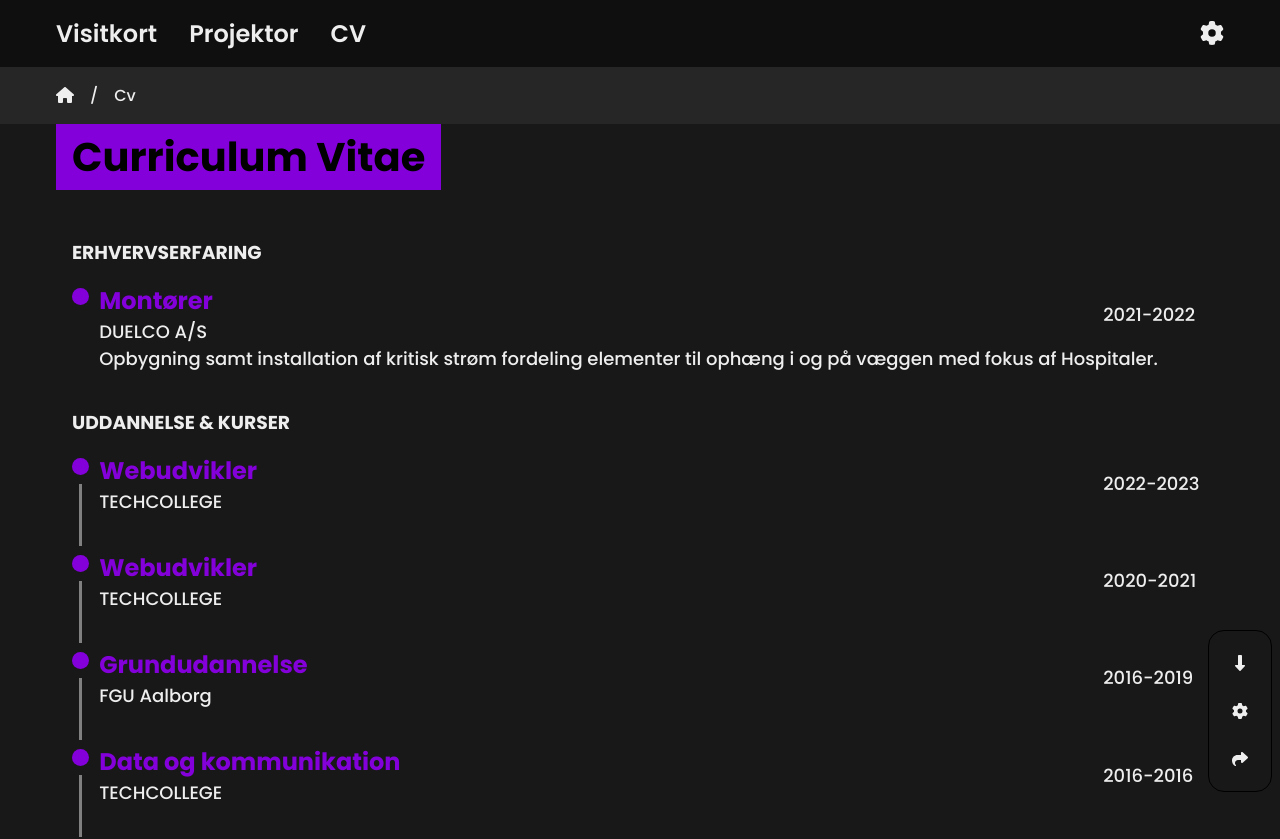
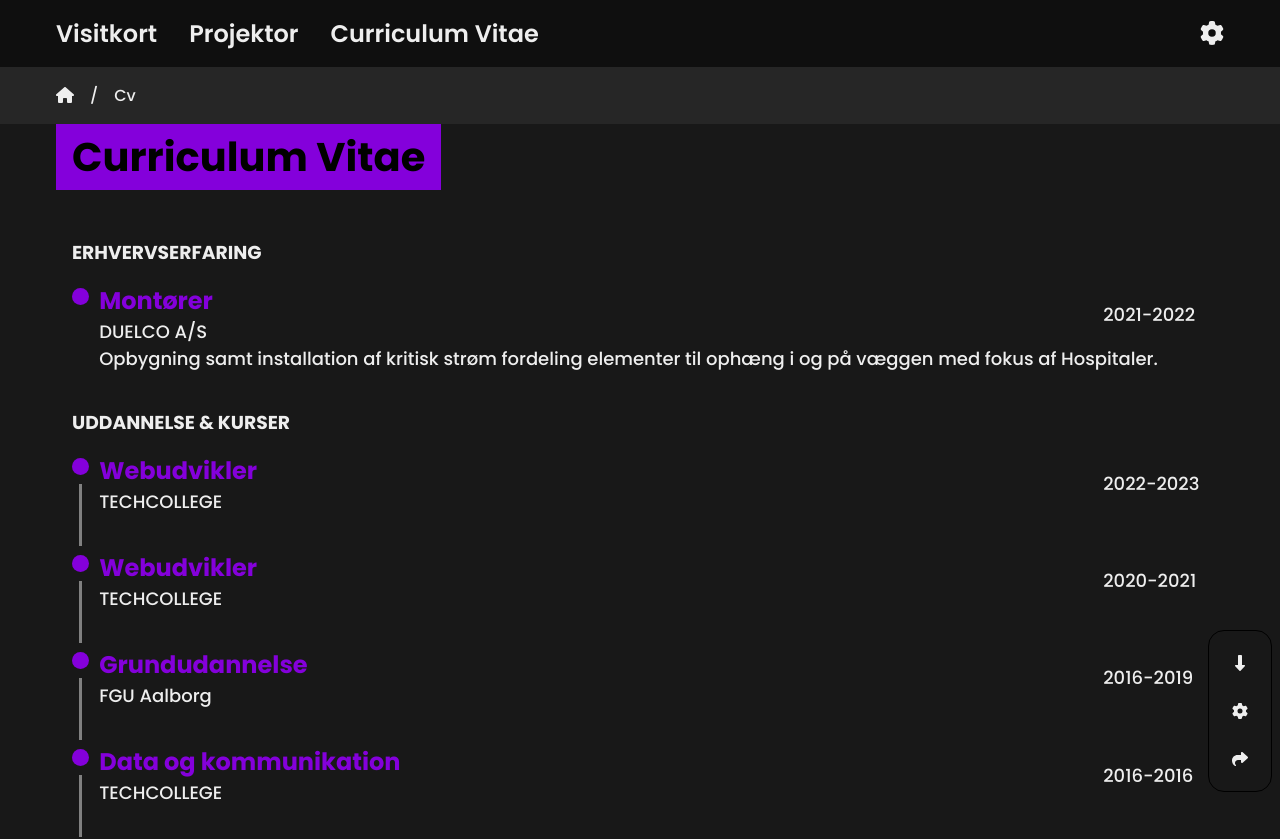
Before and after one commit to LolerSwager/portfolie-2023-react, a React (Create React App) app: page /cv in a window 1280 px wide. Shown: the top 839 px of the page. Built offline with nearby package versions, Linux system fonts and the light colour scheme; no server answers.

Commit message:
update cv

```diff
--- a/src/Components/Settings/Appearance.jsx
+++ b/src/Components/Settings/Appearance.jsx
@@ -4,7 +4,6 @@ import ColorPalettes from "../ColorPalettes";
 import RadioButton from "../buttons/RadioButton";
 import ToggleSwitch from "../buttons/ToggleSwitch";
 import ColorPicker from "../ColorPicker";
-import { faArrowTrendUp } from "@fortawesome/free-solid-svg-icons";
 
 export default function Appearance() {
     const defaultColorPalette = ["#099268", "#228be6", "#7950f2", "#be4bdb", "#e64980", "#f63f5f", "#f99268", "#F9DB68"];
@@ -14,7 +13,6 @@ export default function Appearance() {
     const [pageWidth, setPageWidth] = useState(localStorage.getItem("width") || "1200px");
 
     const [isToggled, setIsToggled] = useState(() => {
-        // Retrieve initial state from local storage or default to false
         const savedState = localStorage.getItem("toggleState");
         return savedState ? JSON.parse(savedState) : true;
     });
--- a/src/Pages/cv.jsx
+++ b/src/Pages/cv.jsx
@@ -2,7 +2,6 @@ import { styled } from "styled-components";
 import Main from "../Components/Main";
 
 export default function Cv() {
-    document.title = "Curriculum Vitae";
     return (
         <Main PageHeader="Curriculum Vitae" PageTitle="CV af Jannick Vanderhoef Trolle Nielsen">
             <StyledList>
--- a/src/Router/RoutesArray.jsx
+++ b/src/Router/RoutesArray.jsx
@@ -18,7 +18,7 @@ export const RoutesArray = [
     { name: "Visitkort", path: "/Visitkort", element: <BusinessCard />, display: true },
     { name: "Projektor", path: "/Projektor", element: <Projects />, display: true },
     { name: "Vanderhoef", path: "/Projektor/Vanderhoef", element: <Project />, display: false },
-    { name: "CV", path: "/cv", element: <Cv />, display: true },
+    { name: "Curriculum Vitae", path: "/cv", element: <Cv />, display: true },
     { name: "GitHub Search", path: "/githubSearch", element: <GithubSearch />, display: false },
     { name: "Settings", path: "/settings", element: <Settings />, display: false },
     { name: "Test", path: "/test", element: <Test />, display: false },
```
